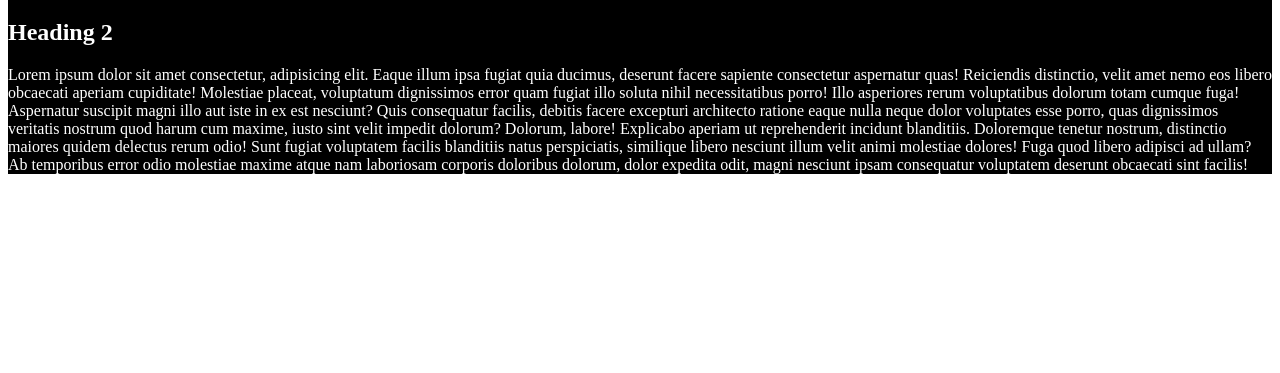
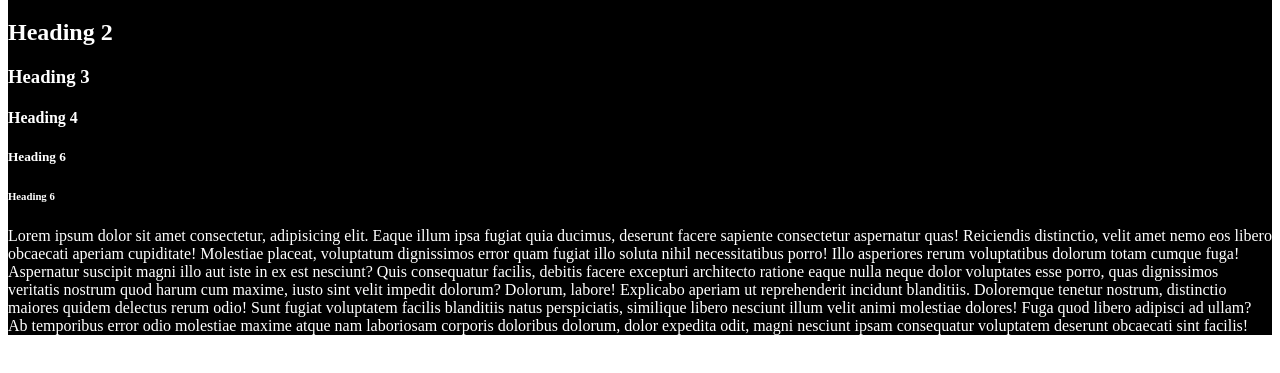
Before and after one commit to umairm1alik/learn_git, a plain HTML site: page index.html in a window 1280 px wide. Shown: the part 61-434 px from the top of the page. Drawn offline with Linux system fonts and the light colour scheme.

Commit message:
All headings added

```diff
--- a/index.html
+++ b/index.html
@@ -11,6 +11,10 @@
     <div id="learn">
         <h1>Heading of paragraph</h1>
         <h2>Heading 2</h2>
+        <h3>Heading 3</h3>
+        <h4>Heading 4</h4>
+        <h5>Heading 6</h5>
+        <h6>Heading 6</h6>
         <p>Lorem ipsum dolor sit amet consectetur, adipisicing elit. Eaque illum ipsa fugiat quia ducimus, deserunt facere sapiente consectetur aspernatur quas! Reiciendis distinctio, velit amet nemo eos libero obcaecati aperiam cupiditate!
         Molestiae placeat, voluptatum dignissimos error quam fugiat illo soluta nihil necessitatibus porro! Illo asperiores rerum voluptatibus dolorum totam cumque fuga! Aspernatur suscipit magni illo aut iste in ex est nesciunt?
         Quis consequatur facilis, debitis facere excepturi architecto ratione eaque nulla neque dolor voluptates esse porro, quas dignissimos veritatis nostrum quod harum cum maxime, iusto sint velit impedit dolorum? Dolorum, labore!
```
